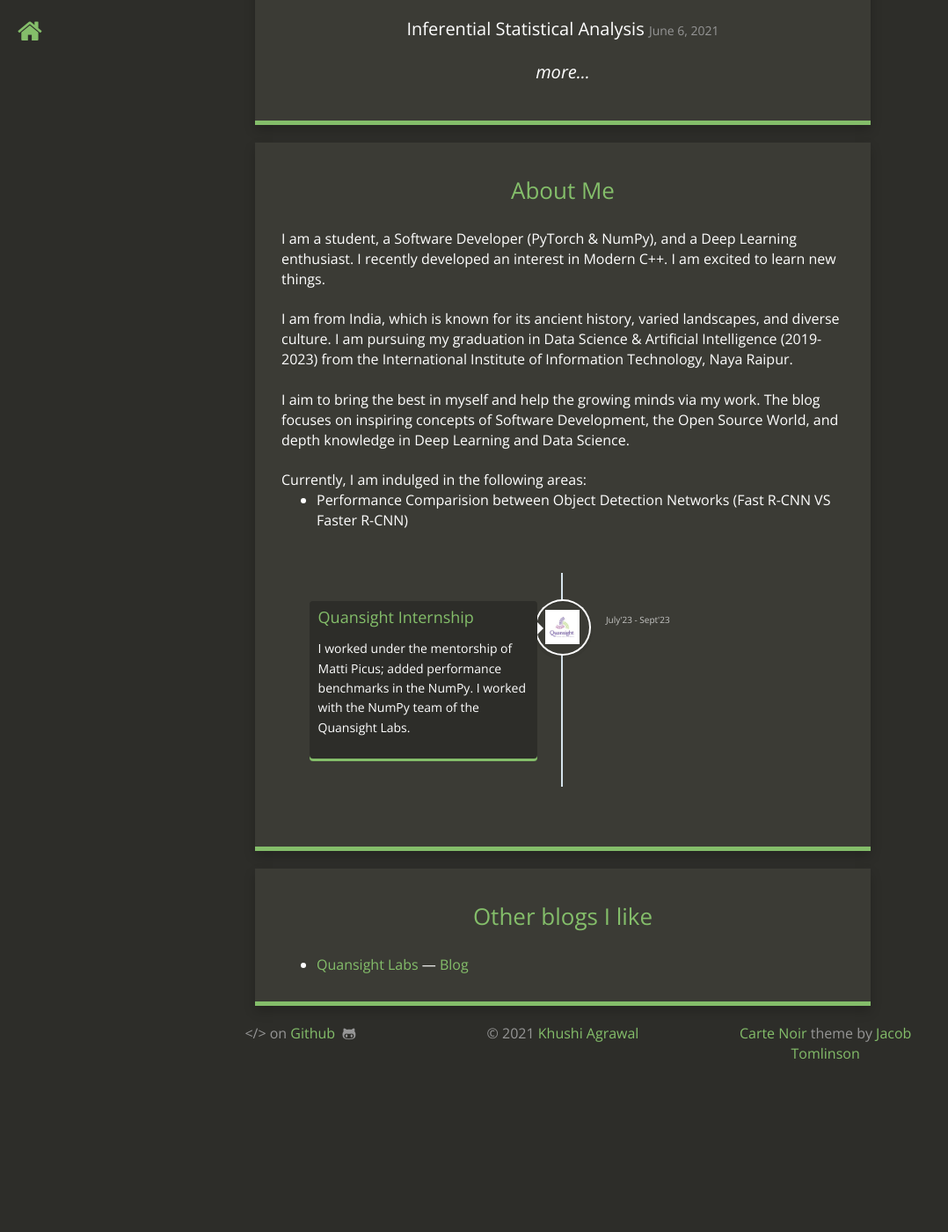
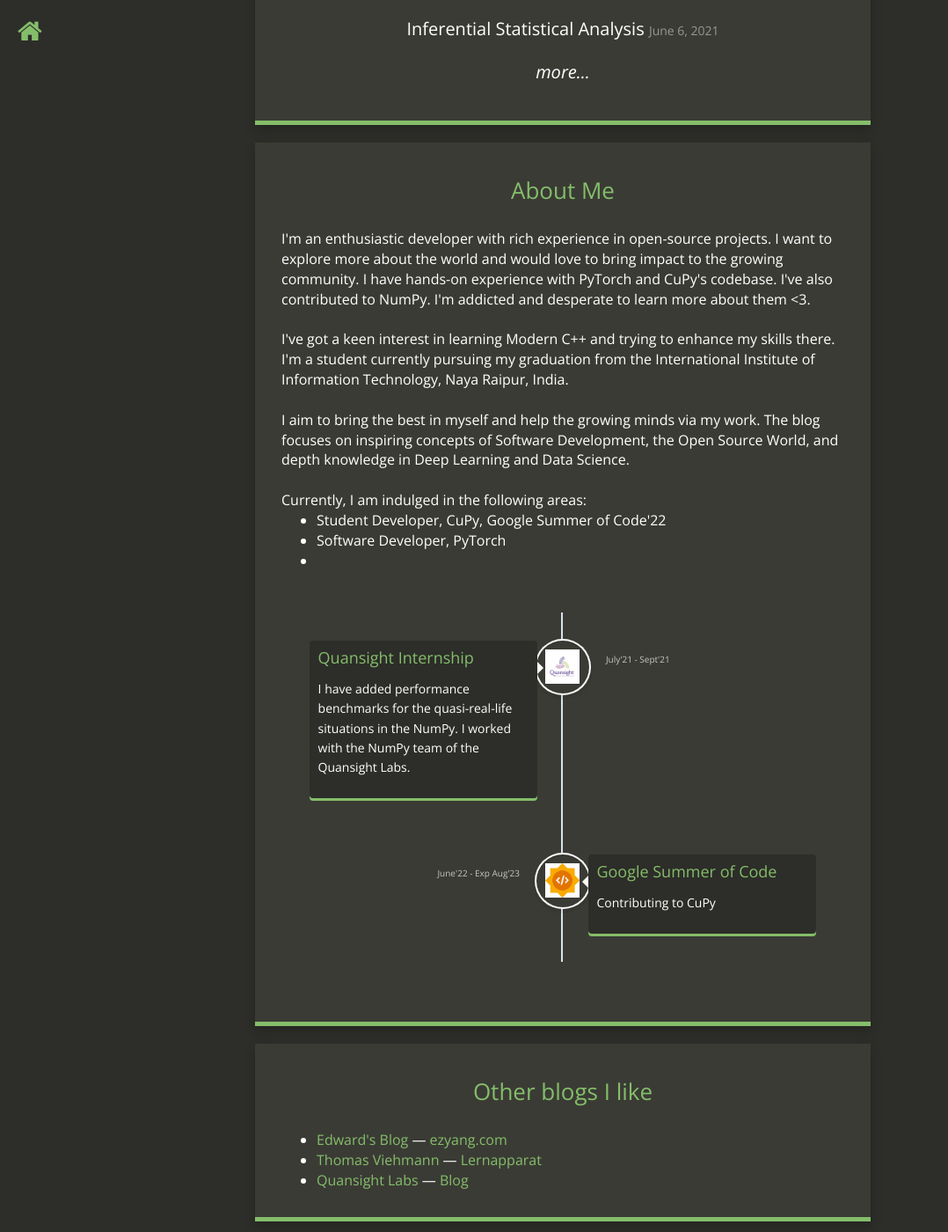
Before and after one commit to khushi-411/khushi-411.github.io, a Jekyll site: the page built from index.html, in a window 1280 px wide and 1400 px high, scrolled down 713 px. Shown: the whole window at 88% size, without its empty margins (0-1078 px from the left). Built offline with Jekyll 4.4.1, drawn with Linux system fonts in a browser that asks for light colours; nearby versions of some CDN libraries; before the commit the page ends 1942 px from its top, so only the background shows below that.

Commit message:
update home page and minor edits (#10)
* update descriptions

* add experience and minor fix

```diff
--- a/Gemfile
+++ b/Gemfile
@@ -1,5 +1,5 @@
 source "https://rubygems.org"
-ruby "3.0.3"
+ruby "3.1.1"
 
 gem "jekyll", "~> 4.2.1"
 
--- a/_config.yml
+++ b/_config.yml
@@ -18,7 +18,7 @@
 google_analytics: "G-YKX1RPNC5G"
 
 # Footer
-footer_right: "<a href=\"https://github.com/jacobtomlinson/carte-noire\">Carte Noir</a> theme by <a href=\"https://twitter.com/_JacobTomlinson\">Jacob Tomlinson</a>"
+footer_right: "<a href=\"https://github.com/jacobtomlinson/carte-noire\">Carte Noir</a> theme by <a href=\"https://twitter.com/_JacobTomlinson\">Jacob Tomlinson</a> and <a href=\"https://twitter.com/TartanLlama\">Sy Brand</a>"
 footer_center: "&copy; 2021 <a href=\"https://twitter.com/khushi__411\">Khushi Agrawal</a>"
 footer_left: "&lt;/&gt; on <a href=\"https://github.com/khushi-411/khushi-411.github.io\">Github</a> &nbsp;<i class=\"fa fa-github-alt\"></i>"
 
--- a/index.html
+++ b/index.html
@@ -52,12 +52,13 @@
       <div class="about">
 
 	      <h2>About Me</h2>
-		I am a student, a Software Developer (PyTorch & NumPy), and a Deep Learning enthusiast. I recently developed an interest in Modern C++. I am excited to learn new things.
+
+		I'm an enthusiastic developer with rich experience in open-source projects. I want to explore more about the world and would love to bring impact to the growing community. I have hands-on experience with PyTorch and CuPy's codebase. I've also contributed to NumPy. I'm addicted and desperate to learn more about them <3.
 
 		<br/>
 		<br/>
 
-		I am from India, which is known for its ancient history, varied landscapes, and diverse culture. I am pursuing my graduation in Data Science & Artificial Intelligence (2019-2023) from the International Institute of Information Technology, Naya Raipur.
+		I've got a keen interest in learning Modern C++ and trying to enhance my skills there. I'm a student currently pursuing my graduation from the International Institute of Information Technology, Naya Raipur, India.
 
 		<br/>
 		<br/>
@@ -70,20 +71,34 @@
 		Currently, I am indulged in the following areas:
 
 		<ul>
-			<li>Performance Comparision between Object Detection Networks (Fast R-CNN VS Faster R-CNN)</li>
+			<li>Student Developer, CuPy, Google Summer of Code'22</li>
+			<li>Software Developer, PyTorch<li>
 		</ul>
 
 	<section id="cd-timeline" class="cd-container">
+
 	  <div class="cd-timeline-block">
 	    <div class="cd-timeline-img cd-picture">
               <img class="cd-timeline-quansight" src="{{site-base}}/assets/quansight.jpeg">
             </div>
 	    <div class="cd-timeline-content">
 	      <h2>Quansight Internship</h2>
-              <p>I worked under the mentorship of Matti Picus; added performance benchmarks in the NumPy. I worked with the NumPy team of the Quansight Labs.</p>
-   	      <span class="cd-date">July'23 - Sept'23</span>
+              <p>I have added performance benchmarks for the quasi-real-life situations in the NumPy. I worked with the NumPy team of the Quansight Labs.</p>
+   	      <span class="cd-date">July'21 - Sept'21</span>
 	    </div> <!-- cd-timeline-content -->
           </div>
+
+	  <div class="cd-timeline-block">
+	    <div class="cd-timeline-img cd-picture">
+              <img class="cd-timeline-gsoc" src="{{site-base}}/assets/gsoc.png">
+            </div>
+	    <div class="cd-timeline-content">
+	      <h2>Google Summer of Code</h2>
+              <p>Contributing to CuPy</p>
+   	      <span class="cd-date">June'22 - Exp Aug'23</span>
+	    </div> <!-- cd-timeline-content -->
+          </div>
+
 	</section> <!-- cd-timeline -->
 
 	</div>
@@ -94,6 +109,8 @@
       <div class="blogs">
         <h2>Other blogs I like</h2>
         <ul>
+		<li><a href="">Edward's Blog</a> &mdash; <a href="http://ezyang.com/">ezyang.com</a></li>
+		<li><a href="">Thomas Viehmann</a> &mdash; <a href="https://lernapparat.de/">Lernapparat</a></li>
 		<li><a href="">Quansight Labs</a> &mdash; <a href="https://www.quansight.com/blog">Blog</a></li>
 
 	</ul>
```
Also changed, not shown: _layouts/post.html (+6 -6 lines), README.md, assets/gsoc.png (added).
